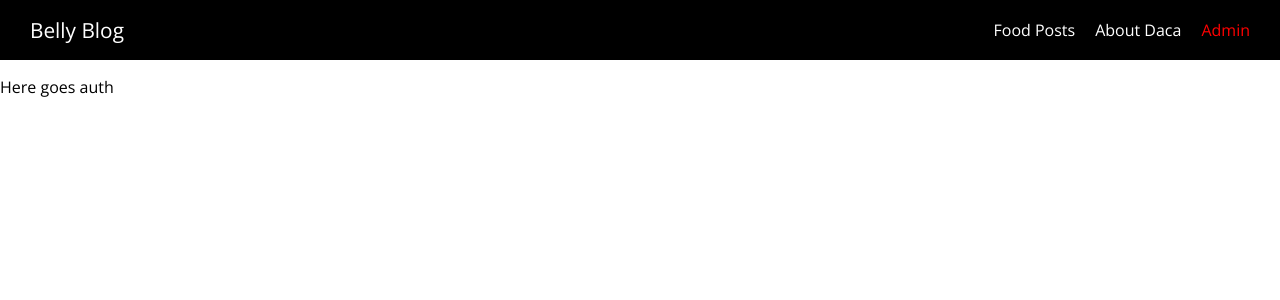
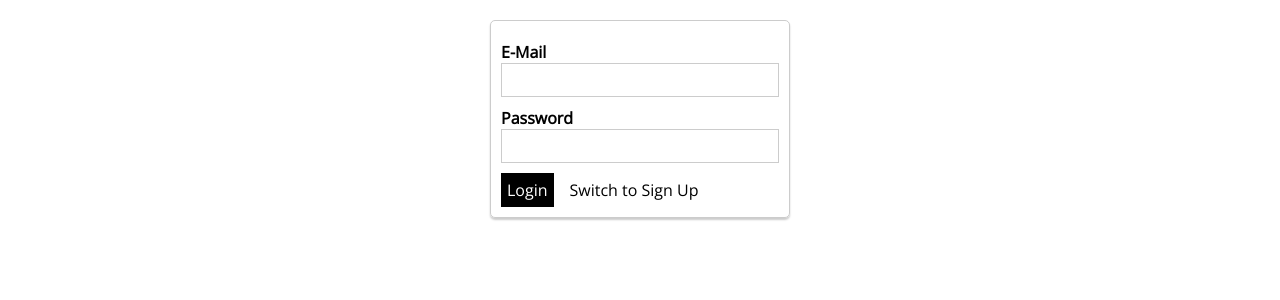
Before and after one commit to markoboras0712/Food-Blog, a Nuxt app: page /admin/auth in a window 1280 px wide. Shown: the top 300 px of the page. Built offline with nearby package versions, Linux system fonts and the light colour scheme.

Commit message:
last-layouts-admin-auth-form

```diff
--- a/components/Posts/PostList.vue
+++ b/components/Posts/PostList.vue
@@ -2,9 +2,9 @@
     <section class="post-list">
         <PostPreview id="1" :is-admin="isAdmin" thumbnail="https://img.freepik.com/free-psd/top-view-fast-food-black-background-mock-up_23-2148321326.jpg?size=626&ext=jpg"
         title="La Belly" previewText="Dacan's speciality"/>
-        <PostPreview id="2" is-admin="isAdmin" thumbnail="https://img.freepik.com/free-psd/top-view-fast-food-black-background-mock-up_23-2148321326.jpg?size=626&ext=jpg"
+        <PostPreview id="2" :is-admin="isAdmin" thumbnail="https://img.freepik.com/free-psd/top-view-fast-food-black-background-mock-up_23-2148321326.jpg?size=626&ext=jpg"
         title="Belly King" previewText="Dacan's favourite"/>
-        <PostPreview id="3" is-admin="isAdmin" thumbnail="https://img.freepik.com/free-psd/top-view-fast-food-black-background-mock-up_23-2148321326.jpg?size=626&ext=jpg"
+        <PostPreview id="3" :is-admin="isAdmin" thumbnail="https://img.freepik.com/free-psd/top-view-fast-food-black-background-mock-up_23-2148321326.jpg?size=626&ext=jpg"
         title="Belly magic" previewText="Dacan's dessert"/>
     </section>
 </template>
--- a/components/Posts/PostPreview.vue
+++ b/components/Posts/PostPreview.vue
@@ -1,5 +1,5 @@
 <template>
-  <nuxt-link :to="'/posts/' + id" class="post-preview">
+  <nuxt-link :to="postLink" class="post-preview">
         <article>
           <div class="post-thumbnail" :style="{backgroundImage: 'url(' + thumbnail + ')'}"></div>
           <div class="post-content">
@@ -18,6 +18,10 @@ export default {
             type: String,
             required: true
         },
+        isAdmin:{
+            type:Boolean,
+            required:true
+        },
         title: {
             type: String,
             required: true
@@ -30,6 +34,11 @@ export default {
             type: String,
             required: true
         }
+    },
+    computed:{
+      postLink(){
+        return this.isAdmin ? '/admin/' + this.id : '/posts/' + this.id;
+      }
     }
 }
 </script>
--- /dev/null
+++ b/layouts/admin.vue
@@ -0,0 +1,15 @@
+<template>
+  <div>
+    <nuxt/>
+  </div>
+</template>
+
+<style>
+html {
+  font-family: 'Open Sans', sans-serif;
+}
+
+body {
+  margin: 0;
+}
+</style>
--- a/layouts/default.vue
+++ b/layouts/default.vue
@@ -9,8 +9,8 @@
 </template>
 
 <script>
-import TheHeader from '@/components/Navigation/TheHeader'
-import TheSidenav from '@/components/Navigation/TheSidenav'
+import TheHeader from '../components/Navigation/TheHeader.vue';
+import TheSidenav from '../components/Navigation/TheSidenav.vue';
 
 export default {
   components: {
--- /dev/null
+++ b/layouts/error.vue
@@ -0,0 +1,22 @@
+<template>
+  <div class="error-page">
+    <h1>Url is not valid!</h1>
+    <nuxt-link to="/">Back to Daca Food Posts</nuxt-link>
+  </div>
+</template>
+
+<style scoped>
+.error-page {
+  text-align: center;
+}
+
+.error-page a {
+  text-decoration: none;
+  color: red;
+}
+
+.error-page a:hover,
+.error-page a:active {
+  color: salmon;
+}
+</style>
--- a/pages/admin/_postId/index.vue
+++ b/pages/admin/_postId/index.vue
@@ -11,6 +11,7 @@
 <script>
 import AdminPostForm from '../../../components/Admin/AdminPostForm.vue';
 export default {
+    layout: 'admin',
     components:{
         AdminPostForm
     },
--- a/pages/admin/auth/index.vue
+++ b/pages/admin/auth/index.vue
@@ -1,5 +1,48 @@
 <template>
-    <div>
-        <p>Here goes auth</p>
+    <div class="admin-auth-page">
+        <div class="auth-container">
+            <form>
+                <AppControlInput type="email">E-Mail</AppControlInput>
+                <AppControlInput type="password">Password</AppControlInput>
+                <AppButton type="submit">{{isLogin ? 'Login' : 'Sign Up'}}</AppButton>
+                <AppButton type="button" btn-style="inverted" style="margin-left: 10px"
+                    @click="isLogin = !isLogin">Switch to {{isLogin ? 'Sign Up' : 'Login'}}</AppButton>
+            </form>
+        </div>
     </div>
 </template>
+
+<script>
+import AppControlInput from '../../../components/UI/AppControlInput.vue';
+import AppButton from '../../../components/UI/AppButton.vue';
+export default {
+    name:'AdminAuthPage',
+    layout:'admin',
+    components:{
+        AppControlInput,
+        AppButton
+    },
+    data(){
+        return{
+            isLogin:true
+        }
+    }
+}
+</script>
+
+
+<style scoped>
+.admin-auth-page {
+  padding: 20px;
+}
+
+.auth-container {
+  border: 1px solid #ccc;
+  border-radius: 5px;
+  box-shadow: 0 2px 2px #ccc;
+  width: 300px;
+  margin: auto;
+  padding: 10px;
+  box-sizing: border-box;
+}
+</style>
--- a/pages/admin/new-post/index.vue
+++ b/pages/admin/new-post/index.vue
@@ -9,6 +9,7 @@
 <script>
 import AdminPostForm from '../../../components/Admin/AdminPostForm.vue';
 export default {
+    layout:'admin',
     components:{
         AdminPostForm
     }
```
